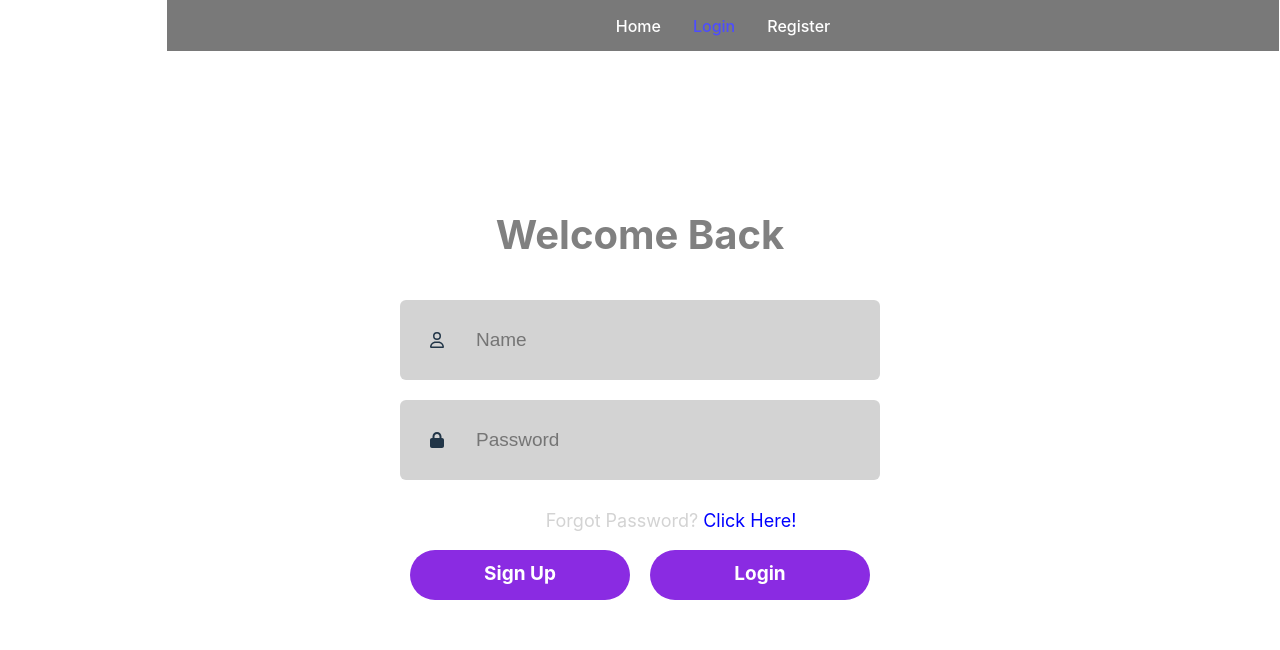
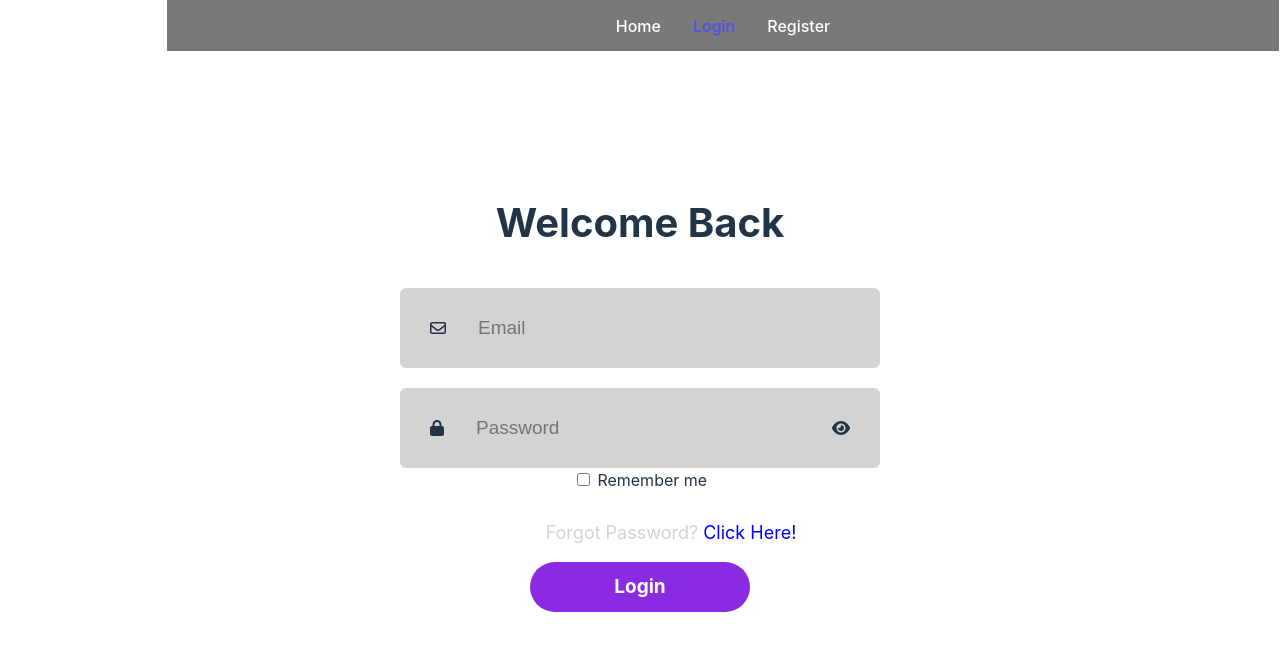
Before and after one commit to CryptoWorldLtd/CryptoNews, a React (Vite) app in the folder CryptoWorld.News/cryptoworld.news.client/: page /Login in a window 1280 px wide. Shown: the top 650 px of the page. Built offline with nearby package versions, Linux system fonts and the light colour scheme.

Commit message:
Login send post request to back-end by axios

```diff
--- a/CryptoWorld.News/cryptoworld.news.client/src/Pages/Login.css
+++ b/CryptoWorld.News/cryptoworld.news.client/src/Pages/Login.css
@@ -4,66 +4,77 @@ body div{
 .container{
     display: flex;
     flex-direction: column;
-    margin: 20%;
-    margin-top: 200px;
-    background-color:#242424;
-    padding-bottom: 30px;
+    width: 600px;
+    margin: 0 auto;
+    margin-top: 10px;
+    background: #fff;
+    padding-bottom: 10px;
 }
-
 .header{
     display: flex;
     flex-direction: column;
-    align-items: center;
+    text-align: center;
     gap: 9px;
     width: 100%;
-    margin-top: 30px;
+    margin-top: 20px;
+    align-content: center;
 }
-
 .text{
-    color: grey;
-    font-size: 48px;
+    font-size: 40px;
     font-weight: 700;
+}
+.underline{
+    width: 100px;
+    height: 6px;
+    background:black;
+    border-radius: 9px;
+    width: auto;
 
 }
-
-.underline{
-    width: 61px;
-    height: 6px;
-}
-
 .inputs{
-    margin-top: 10px;
+    margin-top: 20px;
     display: flex;
     flex-direction: column;
-    gap: 10px;
+    gap: 25px;
+}
+.input{
+    display: flex;
+    align-items: center;
+    margin:auto;
+    width: 480px;
+    height: 80px;
+    background: lightgray;
+    border-radius: 6px;
+}
+.input i{
+    margin: 0 30px;
 }
 
 .input input{
     height: 50px;
     width: 400px;
-    background: blanchedalmond;
+    background: transparent;
     border: none;
     outline: none;
-    color: blanchedalmond;
+    color: #797979;
     font-size: 19px;
-    flex:1 1 auto;
+
 }
-
 .forgot-password{
     padding-left: 62px;
     margin-top: 27px;
-    color: #797979;
+    color: lightgray;
     font-size: 18px;
 }
 .forgot-password span{
-    color: #4c00b4;
+    color:blue;
     cursor: pointer;
 }
-
 .submit-container{
     display: flex;
-    gap: 30px;
-    margin: 60px auto;
+    gap: 20px;
+    margin: 1rem auto;
+    justify-content: center;
 }
 .submit{
     display: flex;
@@ -71,10 +82,14 @@ body div{
     align-items: center;
     width: 220px;
     height: 50px;
-   color: #fff;
-   background:#4c00b4;
+    color: white;
+    background: blueviolet;
     border-radius: 50px;
     font-size: 19px;
     font-weight: 700;
-   cursor: pointer;
+    cursor:pointer
 }
+.gray{
+    background: #eaeaea;
+    color: #676767;
+}
--- a/CryptoWorld.News/cryptoworld.news.client/src/Pages/Login.jsx
+++ b/CryptoWorld.News/cryptoworld.news.client/src/Pages/Login.jsx
@@ -1,23 +1,49 @@
 import React, { useState } from 'react';
-import { useNavigate } from "react-router-dom"
-import './Login.css'
+import axios from 'axios';
+import {  faEnvelope } from '@fortawesome/free-regular-svg-icons';
 import { FontAwesomeIcon } from '@fortawesome/react-fontawesome';
-import { faUser, faEnvelope } from '@fortawesome/free-regular-svg-icons';
-import { faLock } from '@fortawesome/free-solid-svg-icons';
-import axios from "axios";
+import { faUser, faLock , faEye, faEyeSlash} from '@fortawesome/free-solid-svg-icons';
+import './Login.css';
 
 const Login = () => {
-    const[values,setValues] = useState({
-        username: "",
-        password: "",
-        showPassword: false
+  const [email, setEmail] = useState(() => (localStorage.checkbox ? localStorage.email : ""));
+  const [password, setPassword] = useState(() => (localStorage.checkbox ? localStorage.password : ""));
+  const [isChecked, setIsChecked] = useState(() => !!localStorage.checkbox);
+  const [showPassword, setShowPassword] = useState(false);
+
+  const handlePasswordVisibility = () => {
+    setShowPassword(!showPassword);
+  };
+
+  const handleSubmit = async (e) => {
+    e.preventDefault();
+    if (isChecked) {
+      localStorage.email = email;
+      localStorage.password = password;
+      localStorage.checkbox = isChecked ? "1" : "";
+    } else {
+      localStorage.removeItem('email');
+      localStorage.removeItem('password');
+      localStorage.removeItem('checkbox');
+    }
+
+    try {
+      console.log('Submitting:', { email, password });
+      const response = await axios.post('https://localhost:7249/account/login', {
+        email,
+        password
+      }, {
+        headers: {
+          'Content-Type': 'application/json'
+        }
       });
-    const handlePasswordVisibility = () =>{
-        setValues({
-            ...values,
-            showPassword: !values.showPassword
-        });
+      console.log('Response:', response.data);
+      alert('Login successful!');
+    } catch (error) {
+      console.error(error);
+      alert('Login failed. Please try again.');
     }
+  };
 
   return (
     <div className="container">
@@ -25,15 +51,17 @@ const Login = () => {
         <div className="text">Welcome Back</div>
         <div className="underline"></div>
       </div>
+      <form onSubmit={handleSubmit}>
         <div className="inputs">
           <div className="input">
             <i>
-                <FontAwesomeIcon icon={faUser} />
+              <FontAwesomeIcon icon={faEnvelope} />
             </i>
             <input
-                type='text'
-                placeholder='Name'
-                onChange={(e)=>setValues({...values,username:e.target.value})}
+              type="email"
+              placeholder="Email"
+              value={email}
+              onChange={(e) => setEmail(e.target.value)}
             />
           </div>
         </div>
@@ -43,18 +71,32 @@ const Login = () => {
               <FontAwesomeIcon icon={faLock} />
             </i>
             <input
-                type={values.showPassword ? "text" : "password"}
-                placeholder='Password'
-                onChange={(e)=>setValues({...values,password:e.target.value})}
+              type={showPassword ? "text" : "password"}
+              placeholder="Password"
+              value={password}
+              onChange={(e) => setPassword(e.target.value)}
             />
+            <i onClick={handlePasswordVisibility} className='toggle-password'>
+              <FontAwesomeIcon icon={showPassword ? faEyeSlash : faEye}/>
+            </i>
           </div>
+        </div>
+        <div className="remember-me">
+          <input
+            type="checkbox"
+            checked={isChecked}
+            name="lsRememberMe"
+            onChange={(e) => setIsChecked(e.target.checked)}
+          />
+          <label htmlFor="lsRememberMe"> Remember me</label>
         </div>
         <div className="forgot-password">Forgot Password? <span>Click Here!</span></div>
         <div className="submit-container">
-                <div className="submit">Sign Up</div>
-                <div className="submit">Login</div>
+          <button type="submit" className="submit">Login</button>
         </div>
+      </form>
     </div>
-    )
+  );
 };
-export default Login
+
+export default Login;
```
Lines whose indentation alone changed are shown as unchanged.
